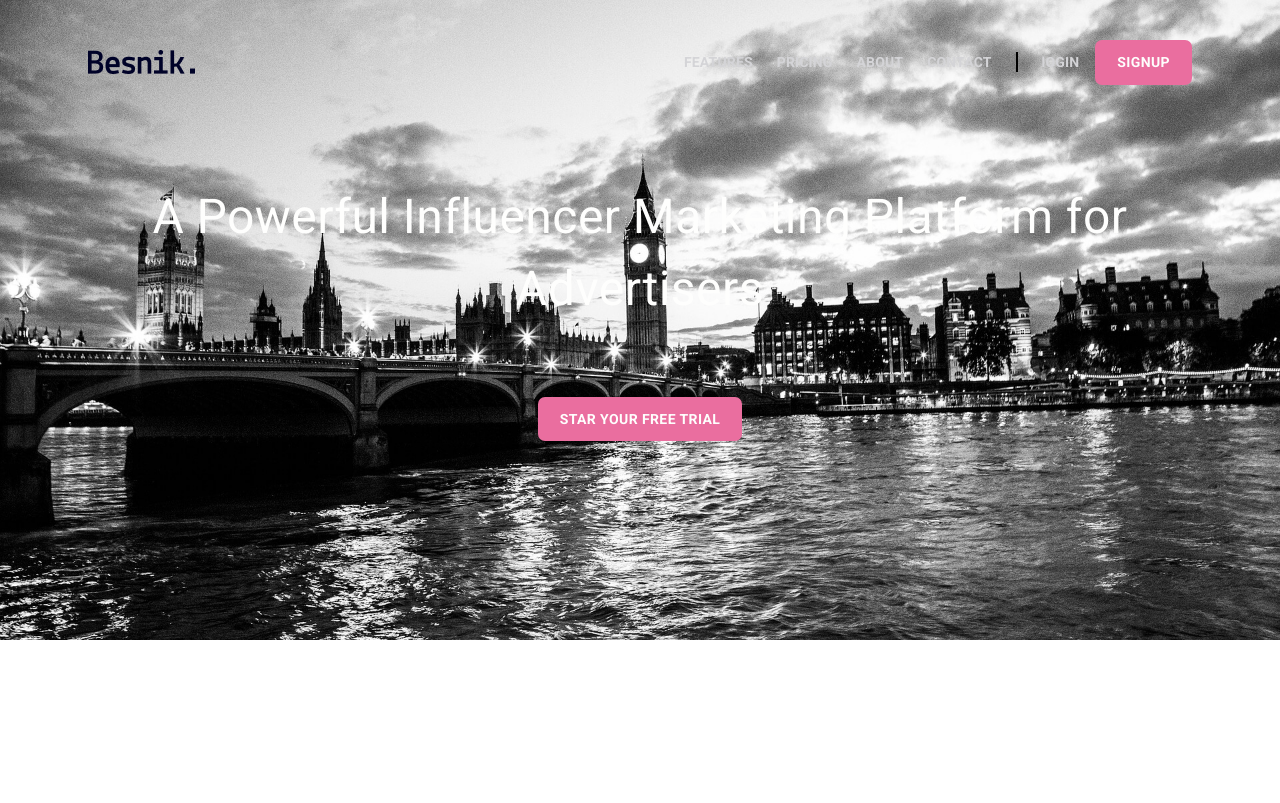
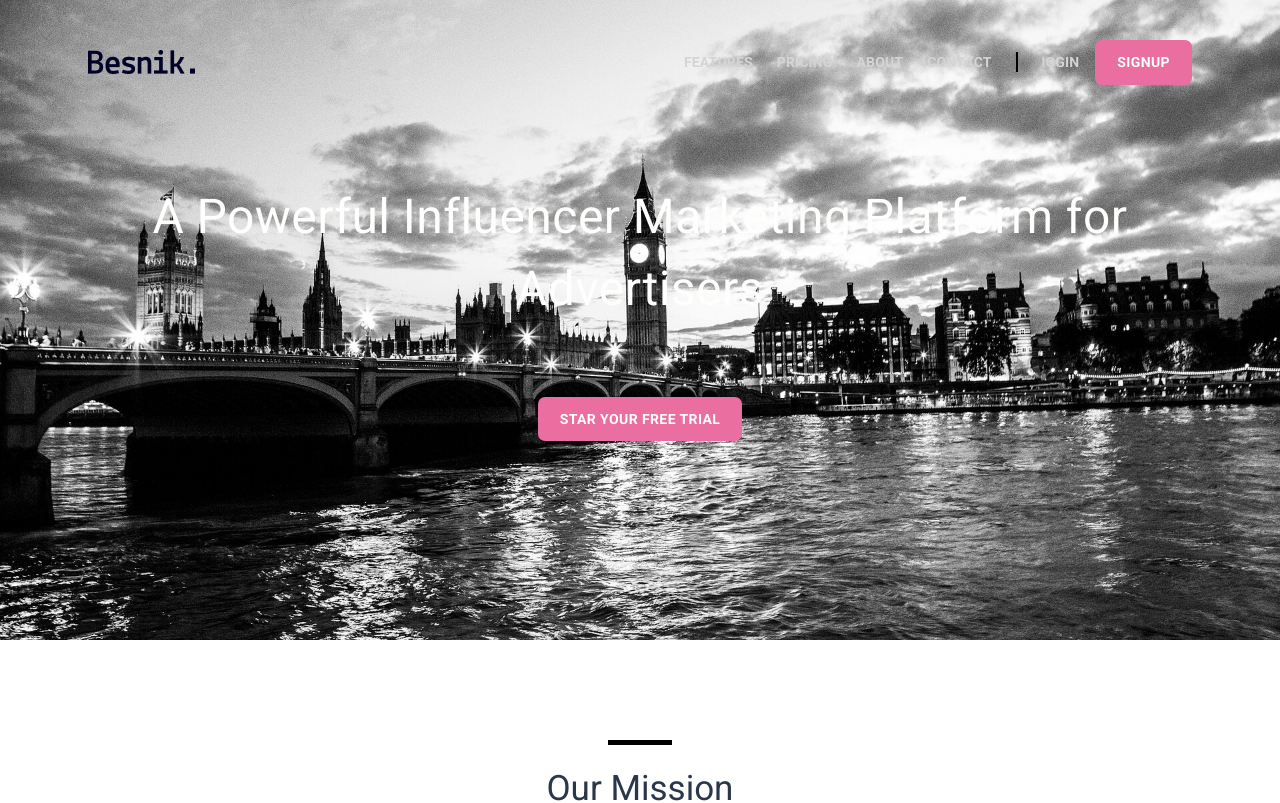
Before and after one commit to sebas-pr2000/Front-end-Prueba, a React (Create React App) app: page / in a window 1280 px wide. Shown: the top 803 px of the page. Built offline with nearby package versions, Linux system fonts and the light colour scheme.

Commit message:
Añadiendo Mission en App.jsx

```diff
--- a/src/App.jsx
+++ b/src/App.jsx
@@ -1,10 +1,12 @@
 import React from "react";
 import Header from "./containers/Header";
+import Mission from "./containers/Mission";
 
 const App = () => {
    return (
       <>
          <Header />
+         <Mission />
       </>
    )
 }
```
